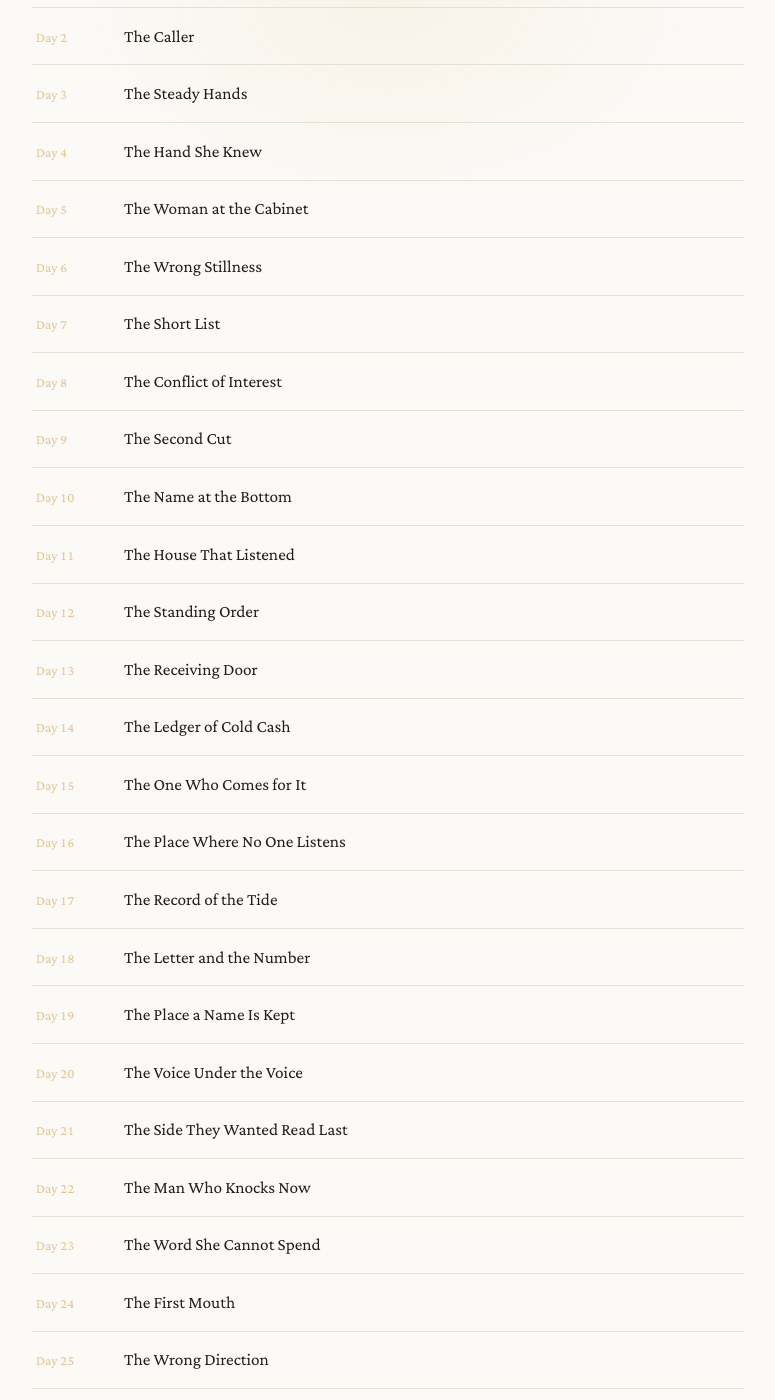
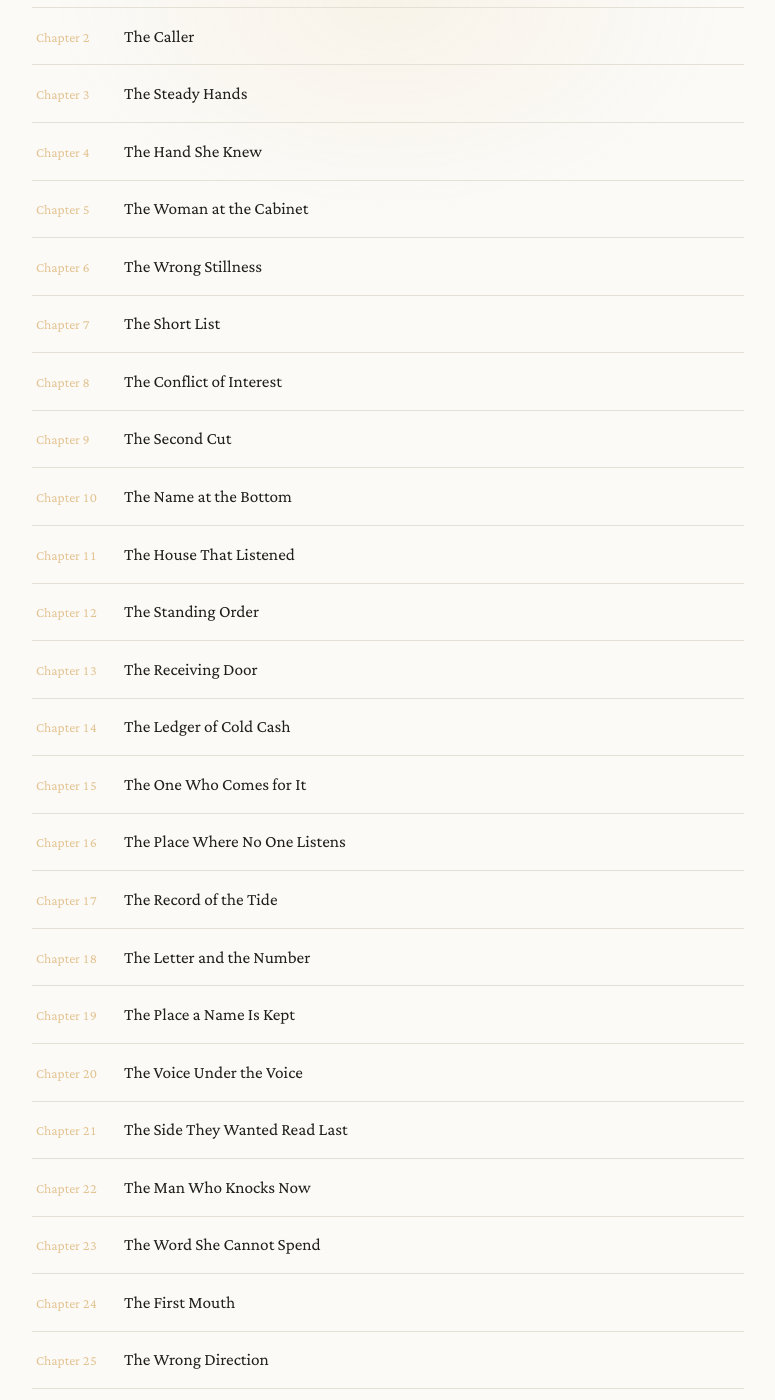
Before and after one commit to alberthnahas/the-lantern-room, a Jekyll site: the page built from index.md, in a window 1280 px wide and 1400 px high, scrolled down 565 px. Shown: the whole window, without its empty margins (252-1027 px from the left). Built offline with Jekyll 4.4.1, drawn with Linux system fonts in a browser that asks for light colours; some of the changed text lies outside the part shown.

Commit message:
Change 'Day' to 'Chapter' in index.md

```diff
--- a/index.md
+++ b/index.md
@@ -41,7 +41,7 @@ title: Chapters
     {% for post in act.items %}
     <li>
       <a href="{{ post.url | relative_url }}">
-        <span class="day-num">Day {{ post.day }}</span>
+        <span class="day-num">Chapter {{ post.day }}</span>
         <span class="day-title">{{ post.chapter_title | default: post.title }}</span>
       </a>
     </li>
```
